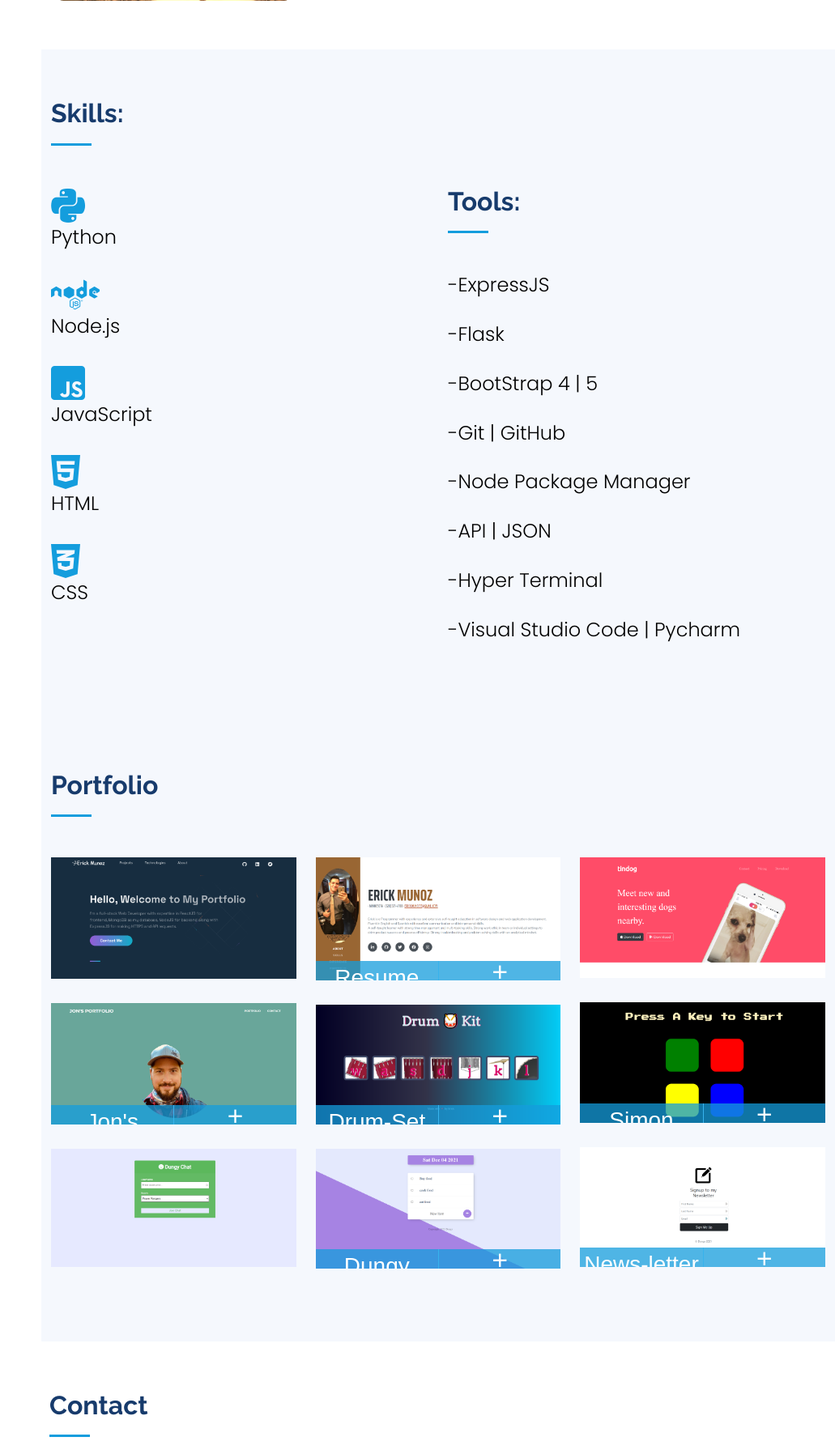
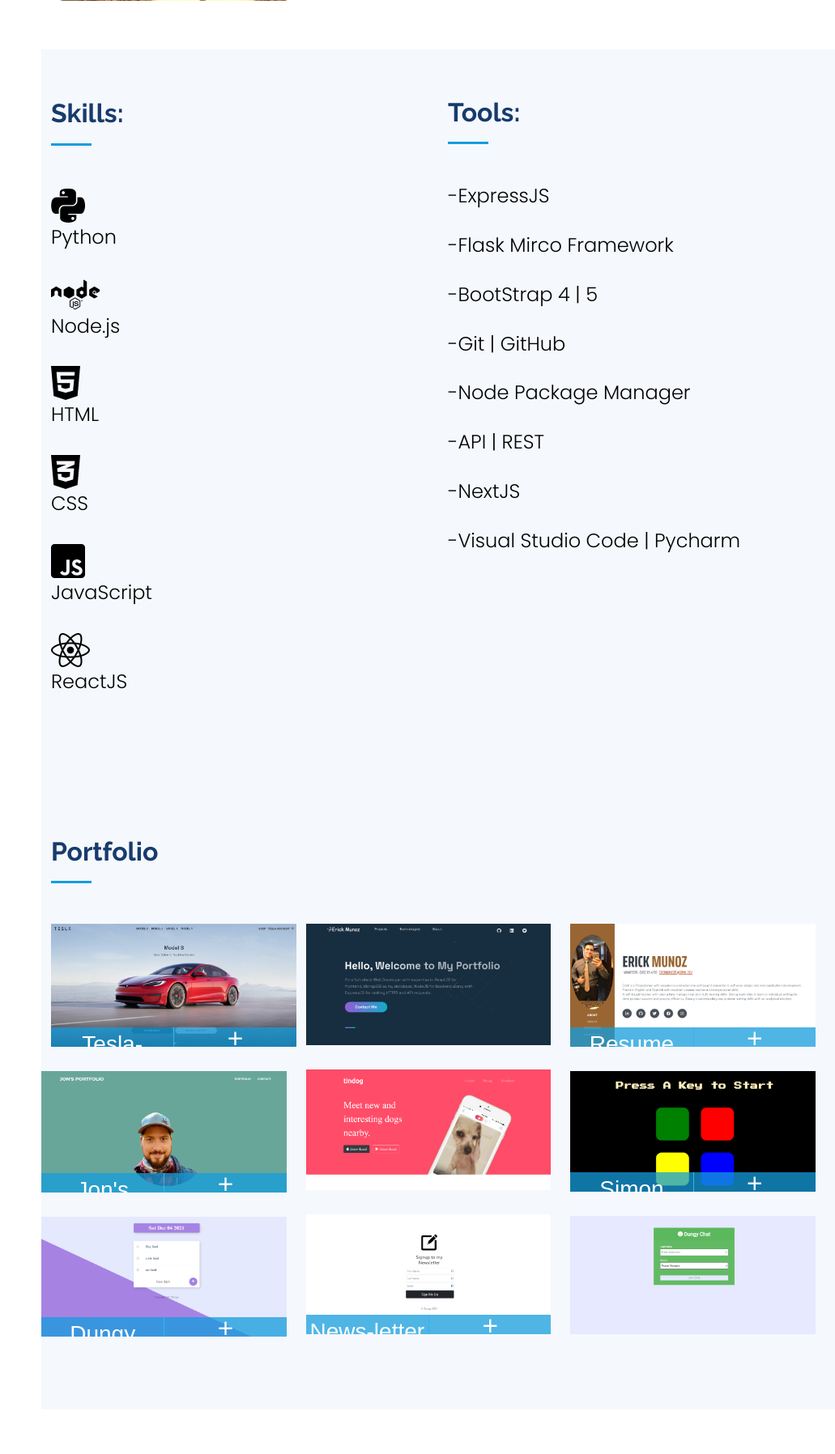
Before and after one commit to Dungyy/portfolio, a Flask app: page / in a window 1280 px wide. Shown: the part 1633-3429 px from the top of the page at 81% size, without its empty margins (249-1280 px from the left). Run offline with Flask 2, Linux system fonts and the light colour scheme; some libraries are stand-ins or nearby versions; some web fonts are replaced.

Commit message:
Updated Projects added Tesla Replica

```diff
--- a/static/iPortfolio/assets/css/style.css
+++ b/static/iPortfolio/assets/css/style.css
@@ -363,13 +363,20 @@ section {
 # Skills
 --------------------------------------------------------------*/
 
-.akills {
-color: #149ddd;
+.skills {
+color: black;
+
 }
 
 /*--------------------------------------------------------------
 # Tools
 --------------------------------------------------------------*/
+.tools {
+  position: relative;
+  bottom: 110px;
+}
+
+
 
 .text {
   font-family: "Poppins", sans-serif;
--- a/templates/index.html
+++ b/templates/index.html
@@ -72,8 +72,8 @@
   <!-- ======= Hero Section ======= -->
   <section id="hero" class="d-flex flex-column justify-content-center align-items-center">
     <div class="hero-container" data-aos="fade-in">
-      <h1>Erick Munoz</h1>
-      <p>I'm <span class="typed" data-typed-items="Erick Welcome!, a Developer,a Programmer, a Web Designer, a Freelancer,"></span></p>
+      <h1 data-aos="fade-up" data-aos-delay="500">Erick Munoz</h1>
+      <p data-aos="fade-up" data-aos-delay="1000">I'm <span class="typed" data-typed-items="Erick Welcome!, a Developer,a Programmer, a Web Designer, a Freelancer,"></span></p>
     </div>
   </section>
   <!-- End Hero -->
@@ -116,32 +116,34 @@
     <section id="skills" class="skills section-bg">
       <div class="container">
 
-      <div class="row" data-aos="fade-up">
+            <div class="row" data-aos="fade-up">
                <div class="section-title">
                <h2>Skills:</h2>
                </div>
               <div class="col skills-content">
                 <i class="fab akills fa-python fa-3x"></i><h4 class="text">Python</h4><br>
                 <i class="fab akills fa-node fa-3x"></i><h4 class="text">Node.js </h4><br>
-                <i class="fab akills fa-js-square fa-3x"></i><h4 class="text">JavaScript</h4><br>
                 <i class="fab akills fa-html5 fa-3x"></i><h4 class="text">HTML </h4><br>
                 <i class="fab akills fa-css3-alt fa-3x"></i><h4 class="text">CSS </h4><br>
+                <i class="fab akills fa-js-square fa-3x"></i><h4 class="text">JavaScript</h4><br>
+                <i class="fab akills fa-react fa-3x"></i><h4 class="text">ReactJS</h4><br>
+
                 <br>
-              </div>
+            </div>
 
     <!-- ======= Tools Section ======= -->
 
-            <div class="col section-title skills-content" data-aos="fade-up">
+            <div class="col section-title skills-content tools" data-aos="fade-up">
                 <div class="section-title">
                 <h2>Tools:</h2>
                 </div>
                <h4 class="text">-ExpressJS</h4><br>
-               <h4 class="text">-Flask</h4><br>
+               <h4 class="text">-Flask Mirco Framework</h4><br>
                <h4 class="text">-BootStrap 4 | 5</h4><br>
                <h4 class="text">-Git | GitHub</h4><br>
                <h4 class="text">-Node Package Manager</h4><br>
-               <h4 class="text">-API | JSON</h4><br>
-               <h4 class="text">-Hyper Terminal</h4><br>
+               <h4 class="text">-API | REST</h4><br>
+               <h4 class="text">-NextJS</h4><br>
                <h4 class="text">-Visual Studio Code | Pycharm</h4>
             </div>
           </div>
@@ -162,17 +164,27 @@
           <div class="col-lg-12 d-flex justify-content-center">
           </div>
         </div>
+        <!-- 0 -->
+        <div class="row portfolio-container" data-aos="fade-up" data-aos-delay="300">
+          <div class="col-lg-4 col-md-6 portfolio-item filter-app">
+            <div class="portfolio-wrap">
+              <img src="../static/iPortfolio/assets/img/portfolio/tesla-replica.png" class="img-fluid" alt="">
+              <div class="portfolio-links">
+                <a href="../static/iPortfolio/assets/img/portfolio/tesla-replica.png" data-gallery="portfolioGallery" class="portfolio-lightbox" title="Created a Tesla Replica with React and Redux "/>Tesla-Replica<a class="bx bx-plus" href="https://tesla-replica.herokuapp.com/"><i class="bx">Replica Link</i></a>
+              </div>
+            </div>
+          </div>
         <!-- 1 -->
         <div class="row portfolio-container" data-aos="fade-up" data-aos-delay="300">
           <div class="col-lg-4 col-md-6 portfolio-item filter-app">
             <div class="portfolio-wrap">
               <img src="../static/iPortfolio/assets/img/portfolio/reactportfolio.png" class="img-fluid" alt="">
               <div class="portfolio-links">
-                <a href="../static/iPortfolio/assets/img/portfolio/reactportfolio.png" data-gallery="portfolioGallery" class="portfolio-lightbox" title="Created a NEW portfolio using ReactJS and NextJS. "/>Portfolio<a class="bx bx-plus" href="https://dungy-app.herokuapp.com/"><i class="bx">Link</i></a>
+                <a href="../static/iPortfolio/assets/img/portfolio/reactportfolio.png" data-gallery="portfolioGallery" class="portfolio-lightbox" title="Created a future portfolio using ReactJS and NextJS. (under-construction) "/>Portfolio<a class="bx bx-plus" href="https://dungy-app.herokuapp.com/"><i class="bx">Link</i></a>
               </div>
             </div>
+          </div>
         <!-- 2 -->
-        </div>
           <div class="col-lg-4 col-md-6 portfolio-item filter-app" data-aos="fade-up"  data-aos-delay="300">
             <div class="portfolio-wrap">
               <img src="../static/iPortfolio/assets/img/portfolio/resume.png" class="img-fluid" alt="">
@@ -209,14 +221,7 @@
             </div>
           </div>
         <!-- 6 -->
-          <div class="col-lg-4 col-md-6 portfolio-item filter-app" data-aos="fade-up"  data-aos-delay="500">
-            <div class="portfolio-wrap">
-              <img src="../static/iPortfolio/assets/img/portfolio/Screenshot (3).png" class="img-fluid" alt="">
-              <div class="portfolio-links">
-                <a href="../static/iPortfolio/assets/img/portfolio/Screenshot (3).png" data-gallery="portfolioGallery" class="portfolio-lightbox" title="Created Drum-Set, with the Document Object Model. I Created this using;<br> HTML | CSS | JavaScript. "/>Drum-Set<a class="bx bx-plus" href="https://dungyy.github.io/DrumSet-DOM/"><i class="bx">Drum-Set Link</i></a>
-              </div>
-            </div>
-          </div>
+
         <!-- 7 -->
           <div class="col-lg-4 col-md-6 portfolio-item filter-app" data-aos="fade-up"  data-aos-delay="400">
             <div class="portfolio-wrap">
```
Also changed, not shown: static/iPortfolio/assets/img/portfolio/tesla-replica.png (added).
